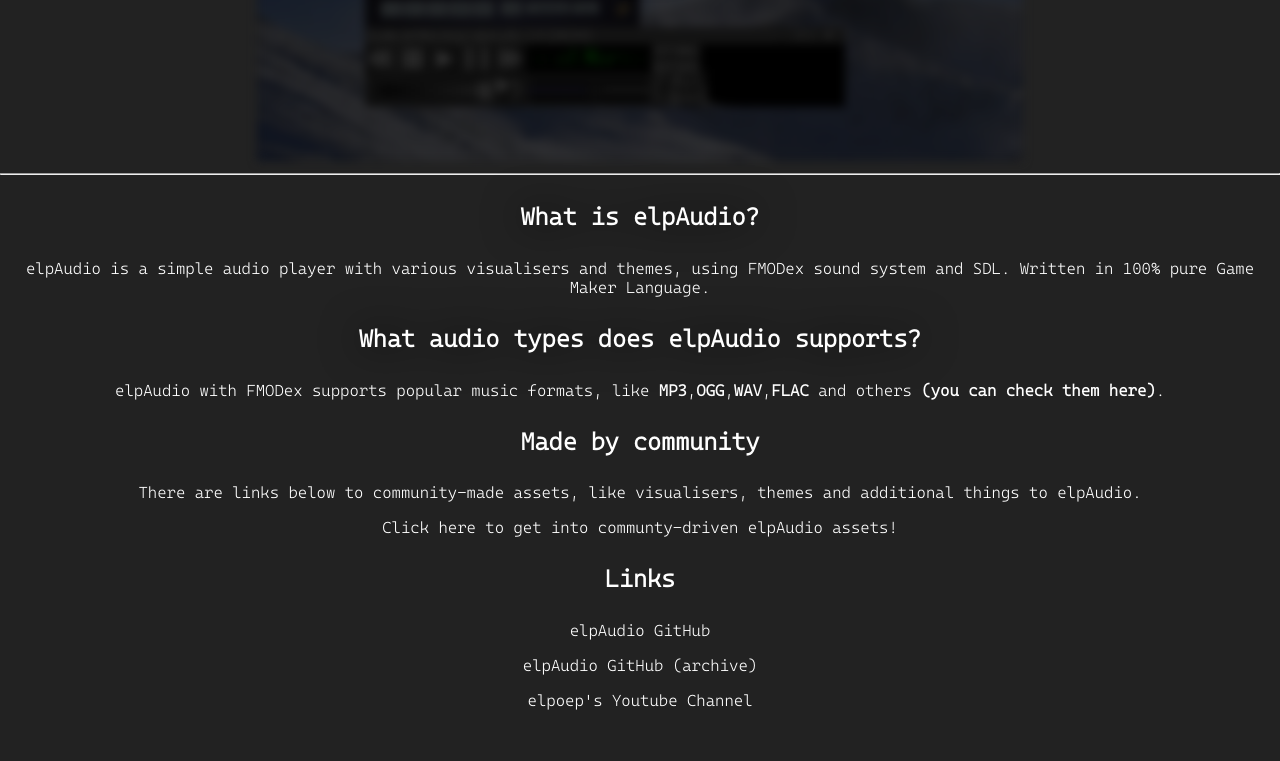
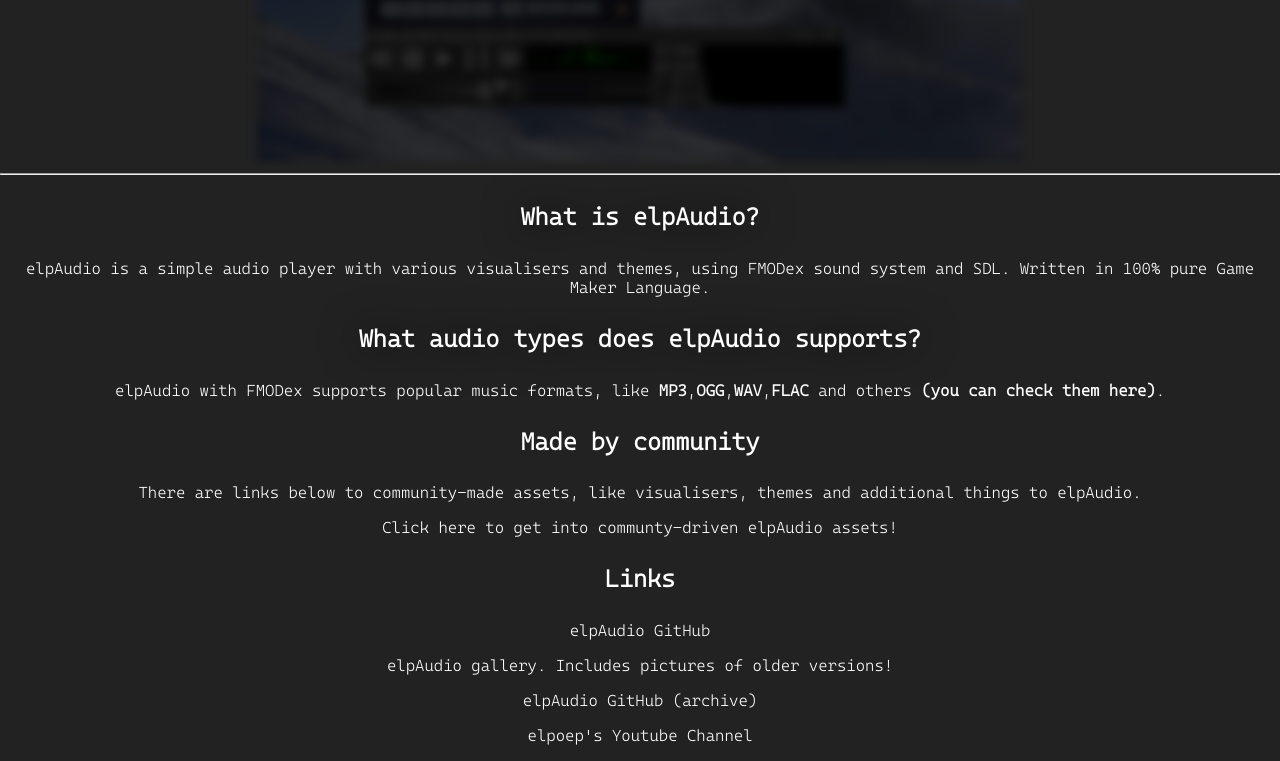
Before and after one commit to elpoeprod/elp-audio, a plain HTML site: page index.html in a window 1280 px wide. Shown: the part 400-1161 px from the top of the page. Before the commit the page ends 1126 px from the top, so only its background shows below. Drawn offline with Linux system fonts and the light colour scheme.

Commit message:
Update index.html

```diff
--- a/index.html
+++ b/index.html
@@ -27,6 +27,7 @@
 <p><a href='/elp-audio/community'>Click here to get into communty-driven elpAudio assets!</a></p>
 <h2>Links</h2>
 <p><a href="https://github.com/elpaudio/elpAudio/">elpAudio GitHub</a></p>
+<p><a href="/elp-audio/gallery/">elpAudio gallery. Includes pictures of older versions!</a></p>
 <old><p><a href="https://github.com/elpoeprod/elpAudio/">elpAudio GitHub (archive)</a></p></old>
 <p><a href="https://youtube.com/@elpoepstudios">elpoep's Youtube Channel</a></p>
 </center>
```
